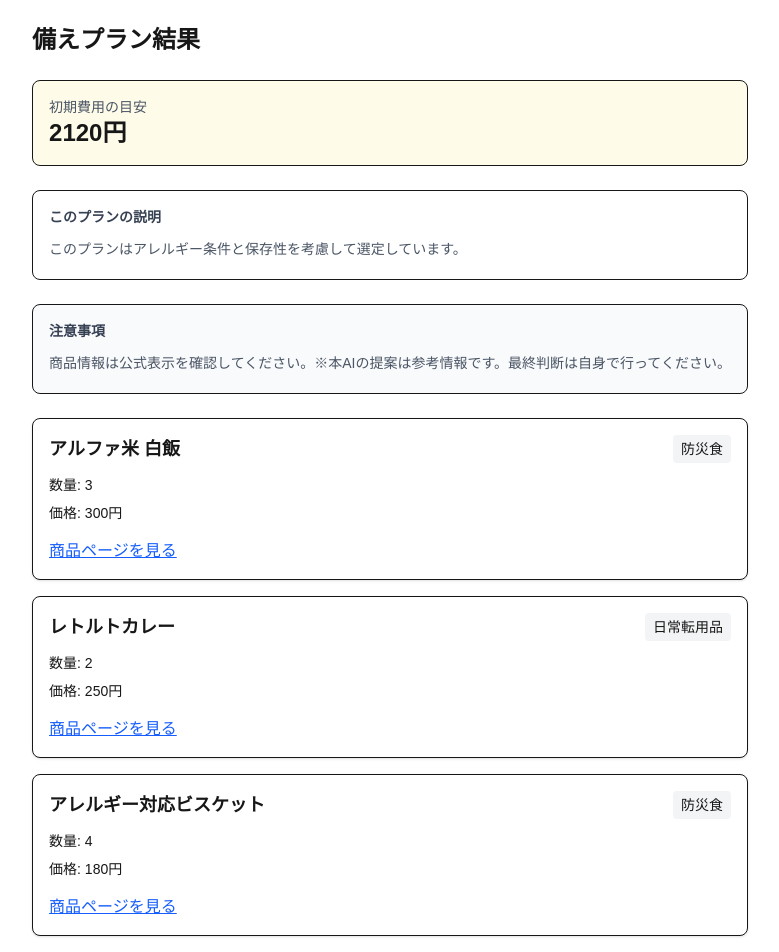
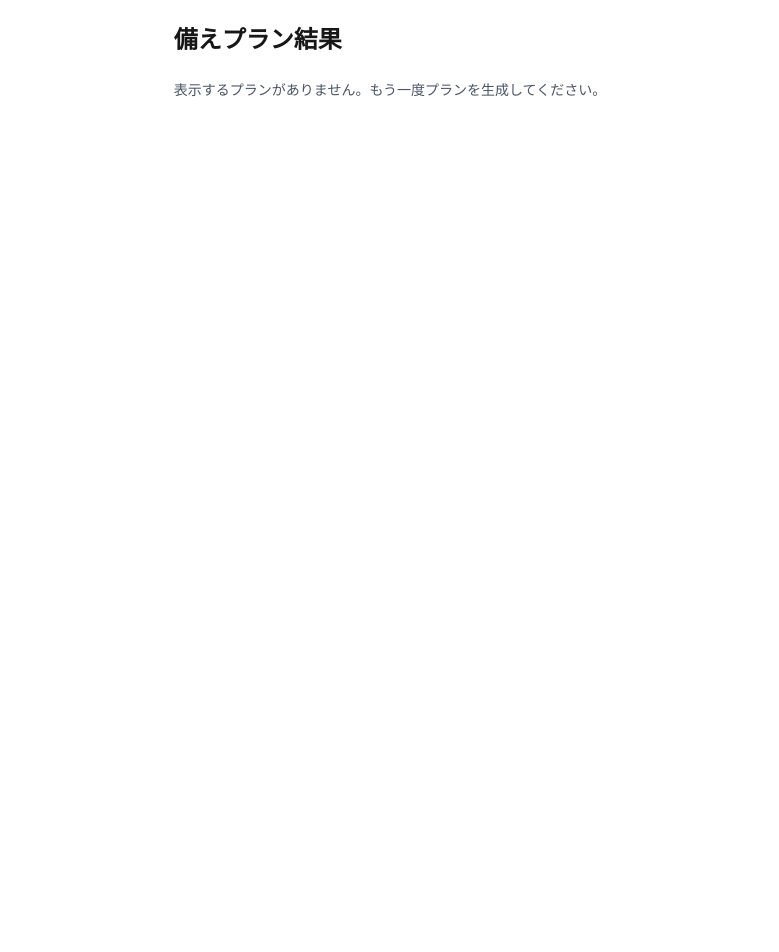
Before and after one commit to aya425/sonae-are, a Next.js app in the folder my-app/: page /plan/result in a window 1280 px wide. Shown: the top 952 px of the page, without its empty margins (250-1029 px from the left). After the commit the page ends 800 px from the top, so only its background shows below. Built offline with nearby package versions, Linux system fonts and the light colour scheme.

Commit message:
wip: before merge develop

```diff
--- a/my-app/app/plan/new/page.tsx
+++ b/my-app/app/plan/new/page.tsx
@@ -16,22 +16,20 @@ const SCOPE_OPTIONS = [
 
 const PRIORITY_OPTIONS = [
   { value: "minimum", label: "最低限そろえる" },
-  { value: "balance", label: "バランス重視" },
+  { value: "balanced", label: "バランス重視" },
 ];
-
 type PlanConditionInput = {
   days: 3 | 7;
   includeDailyItems: boolean;
-  priorityPolicy: "minimum" | "balance";
+  priorityPolicy: "minimum" | "balanced";
 };
-
 export default function PlanNewPage() {
   const router = useRouter();
 
   const [form, setForm] = useState<PlanConditionInput>({
     days: 3,
     includeDailyItems: true,
-    priorityPolicy: "balance",
+    priorityPolicy: "balanced",
   });
 
   const [errorMessage, setErrorMessage] = useState("");
@@ -42,13 +40,54 @@ export default function PlanNewPage() {
     e.preventDefault();
     setErrorMessage("");
 
-    if (!hasFamily) return;
+    if (!hasFamily) {
+      return;
+    }
 
     setIsSubmitting(true);
 
     try {
+      console.log("generate request body:", {
+        days: form.days,
+        includeDailyItems: form.includeDailyItems,
+        priorityPolicy: form.priorityPolicy,
+      });
+      const res = await fetch("/api/plans/generate", {
+        method: "POST",
+        headers: {
+          "Content-Type": "application/json",
+        },
+        body: JSON.stringify({
+          days: form.days,
+          includeDailyItems: form.includeDailyItems,
+          priorityPolicy: form.priorityPolicy,
+        }),
+      });
+
+      const data = await res.json();
+
+      if (!res.ok) {
+        console.log("generate error response:", data);
+        setErrorMessage(
+          data?.error?.message ?? data?.error ?? "プラン生成に失敗しました。",
+        );
+        return;
+      }
+      console.log("generated plan:", data);
+
+      sessionStorage.setItem(
+        "generatedPlan",
+        JSON.stringify(data.data?.plan ?? data.plan ?? data),
+      );
+
+      console.log(
+        "saved generatedPlan:",
+        sessionStorage.getItem("generatedPlan"),
+      );
+
       router.push("/plan/result");
     } catch (error) {
+      console.error(error);
       setErrorMessage("プラン生成に失敗しました。");
     } finally {
       setIsSubmitting(false);
@@ -139,7 +178,7 @@ export default function PlanNewPage() {
                 onChange={(e) =>
                   setForm((prev) => ({
                     ...prev,
-                    priorityPolicy: e.target.value as "minimum" | "balance",
+                    priorityPolicy: e.target.value as "minimum" | "balanced",
                   }))
                 }
                 disabled={isSubmitting}
--- a/my-app/app/plan/result/page.tsx
+++ b/my-app/app/plan/result/page.tsx
@@ -1,54 +1,55 @@
+"use client";
+
+import { useEffect, useState } from "react";
+
 type PlanItem = {
   id: string;
   name: string;
+  category: string;
+  productType: string;
+  isFreeFrom28: boolean;
+  price: number;
+  purchaseUrl: string;
+  shelfLifeMonths: number;
+  isActive: boolean;
   quantity: number;
-  type: string;
-  price: number;
-  url: string;
+  subtotal: number;
+  priority: string;
+  reason: string;
 };
 
 type GeneratedPlan = {
+  summary?: string;
   items: PlanItem[];
   explanation: string;
   notice: string;
 };
 
 export default function PlanResultPage() {
-  const mockPlan: GeneratedPlan = {
-    items: [
-      {
-        id: "1",
-        name: "アルファ米 白飯",
-        quantity: 3,
-        type: "防災食",
-        price: 300,
-        url: "https://example.com/item1",
-      },
-      {
-        id: "2",
-        name: "レトルトカレー",
-        quantity: 2,
-        type: "日常転用品",
-        price: 250,
-        url: "https://example.com/item2",
-      },
-      {
-        id: "3",
-        name: "アレルギー対応ビスケット",
-        quantity: 4,
-        type: "防災食",
-        price: 180,
-        url: "https://example.com/item3",
-      },
-    ],
-    explanation: "このプランはアレルギー条件と保存性を考慮して選定しています。",
-    notice:
-      "商品情報は公式表示を確認してください。※本AIの提案は参考情報です。最終判断は自身で行ってください。",
-  };
+  const [plan, setPlan] = useState<GeneratedPlan | null>(null);
 
-  const totalCost = mockPlan.items.reduce((sum, item) => {
-    return sum + item.price * item.quantity;
-  }, 0);
+  useEffect(() => {
+    const stored = sessionStorage.getItem("generatedPlan");
+
+    if (stored) {
+      const parsed = JSON.parse(stored);
+      setPlan(parsed);
+    }
+  }, []);
+
+  const totalCost =
+    plan?.items.reduce((sum, item) => sum + item.subtotal, 0) ?? 0;
+
+  if (!plan) {
+    return (
+      <div className="p-6 max-w-5xl mx-auto">
+        <h1 className="text-2xl font-bold mb-6">備えプラン結果</h1>
+        <p className="text-sm text-gray-600">
+          表示するプランがありません。もう一度プランを生成してください。
+        </p>
+      </div>
+    );
+  }
 
   return (
     <div className="p-6 max-w-5xl mx-auto">
@@ -63,18 +64,16 @@ export default function PlanResultPage() {
         <p className="text-sm font-semibold text-gray-700 mb-2">
           このプランの説明
         </p>
-        <p className="text-sm leading-7 text-gray-600">
-          {mockPlan.explanation}
-        </p>
+        <p className="text-sm leading-7 text-gray-600">{plan.explanation}</p>
       </div>
 
       <div className="mb-6 rounded-lg border bg-gray-50 p-4">
         <p className="text-sm font-semibold text-gray-700 mb-2">注意事項</p>
-        <p className="text-sm leading-7 text-gray-600">{mockPlan.notice}</p>
+        <p className="text-sm leading-7 text-gray-600">{plan.notice}</p>
       </div>
 
       <div className="grid gap-4">
-        {mockPlan.items.map((item) => (
+        {plan.items.map((item) => (
           <div
             key={item.id}
             className="border rounded-lg p-4 shadow-sm bg-white"
@@ -82,17 +81,23 @@ export default function PlanResultPage() {
             <div className="flex flex-col gap-2 mb-3 sm:flex-row sm:items-start sm:justify-between">
               <h2 className="text-lg font-semibold">{item.name}</h2>
               <span className="text-sm px-2 py-1 rounded bg-gray-100">
-                {item.type}
+                {item.productType === "emergency_food"
+                  ? "防災食"
+                  : "日常転用品"}
               </span>
             </div>
 
             <div className="space-y-2 text-sm">
+              <p>カテゴリ: {item.category}</p>
               <p>数量: {item.quantity}</p>
-              <p>価格: {item.price}円</p>
+              <p>単価: {item.price}円</p>
+              <p>小計: {item.subtotal}円</p>
+              <p>優先度: {item.priority}</p>
+              <p>理由: {item.reason}</p>
             </div>
 
             <a
-              href={item.url}
+              href={item.purchaseUrl}
               target="_blank"
               rel="noopener noreferrer"
               className="inline-block mt-4 text-blue-600 underline"
```
